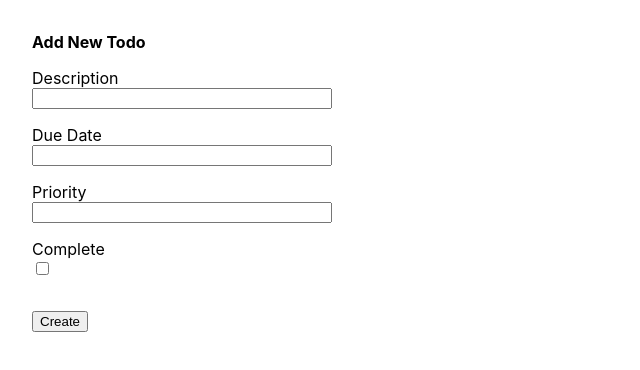
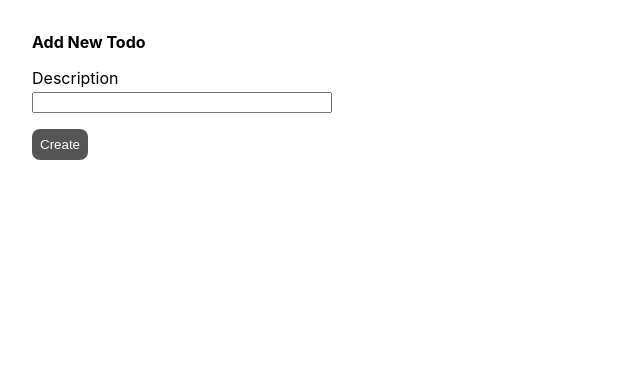
Before and after one commit to ksmith0813/basic-form, a React (Create React App) app: page / in a window 1280 px wide. Shown: the top 370 px of the page, without its empty margins (0-640 px from the left). Built offline with nearby package versions, Linux system fonts and the light colour scheme; data requests are answered from the project's data file.

Commit message:
added validation, more styling, formatting

```diff
--- a/db.json
+++ b/db.json
@@ -1,3 +1,3 @@
 {
-  "tasks": []
+  "todos": []
 }
--- a/src/App.css
+++ b/src/App.css
@@ -1,3 +1,17 @@
+body {
+  margin: 0;
+  font-family: -apple-system, BlinkMacSystemFont, 'Segoe UI', 'Roboto', 'Oxygen',
+    'Ubuntu', 'Cantarell', 'Fira Sans', 'Droid Sans', 'Helvetica Neue',
+    sans-serif;
+  -webkit-font-smoothing: antialiased;
+  -moz-osx-font-smoothing: grayscale;
+}
+
+code {
+  font-family: source-code-pro, Menlo, Monaco, Consolas, 'Courier New',
+    monospace;
+}
+
 .todo-container {
   padding: 2rem;
 }
@@ -12,16 +26,32 @@
 }
 
 .todo-form div {
+  font-weight: bold;
   display: flex;
   justify-content: flex-start;
   flex-direction: column;
   padding-bottom: 1rem;
 }
 
-.todo-form div .complete {
-  width: 20px;
+.todo-form div span {
+  font-weight: normal;
+  margin-bottom: .25rem;
+}
+
+.todo-form .complete {
+  color: #1890ff;
+}
+
+.todo-form .complete.not {
+  color: #fa3c2b;
 }
 
 .todo-form .button {
+  background-color: #555555;
+  color: #FFFFFF;
+  border-radius: .5rem;
+  border: none;
+  padding: .5rem;
   margin-right: 1rem;
+  height: 30;
 }
--- a/src/App.js
+++ b/src/App.js
@@ -1,4 +1,4 @@
-import './App.css';
-import { Todos } from './components/todos';
+import './App.css'
+import { Todos } from './components/todos'
 
-export const App = () => <Todos />;
+export const App = () => <Todos />
--- a/src/components/todoContext.jsx
+++ b/src/components/todoContext.jsx
@@ -1,33 +1,42 @@
-import React, { createContext, useContext, useState } from 'react';
+import React, { createContext, useContext, useState } from 'react'
 
-const TodoContext = createContext(null);
+const TodoContext = createContext(null)
 
-const url = 'http://localhost:3001/tasks';
+const url = 'http://localhost:3001/todos'
 const headers = {
   'Accept': 'application/json',
   'Content-Type': 'application/json'
-};
+}
 
 export const TodoProvider = ({ children }) => {
-  const [todos, setTodos] = useState([]);
-  const [refetch, setRefetch] = useState(false);
+  const [todos, setTodos] = useState([])
+  const [refetch, setRefetch] = useState(false)
 
   const fetcher = (method, formData) => {
     const params = formData.id ? `/${formData.id}` : ''
-    const currentUrl = `${url}${params}`;
+    const currentUrl = `${url}${params}`
 
     fetch(currentUrl, { method: method, headers: headers, body: JSON.stringify(formData)})
       .then((response) => response.json())
-      .then(() => setRefetch(!refetch));
+      .then(() => setRefetch(!refetch))
   }
 
-  const addTodo = (todo) => fetcher('POST', todo);
+  const validate = (todo) => {
+    if (!todo.description) {
+      alert('Please add a todo description')
+      return false
+    }
 
-  const updateTodo = (todo) => fetcher('PUT', todo);
+    return true
+  }
 
-  const completeTodo = (todo) => fetcher('PUT', { ...todo, complete: true });
+  const addTodo = (todo) => validate(todo) && fetcher('POST', todo)
 
-  const deleteTodo = (todo) => fetcher('DELETE', todo);
+  const updateTodo = (todo) => validate(todo) && fetcher('PUT', todo)
+
+  const completeTodo = (todo) => validate(todo) && fetcher('PUT', { ...todo, complete: true })
+
+  const deleteTodo = (todo) => fetcher('DELETE', todo)
 
   const contextValues = {
     url,
@@ -38,11 +47,11 @@ export const TodoProvider = ({ children }) => {
     updateTodo,
     completeTodo,
     deleteTodo
-  };
+  }
 
   return (
     <TodoContext.Provider value={contextValues}>{children}</TodoContext.Provider>
   )
 }
 
-export const useTodosContext = () => useContext(TodoContext);
+export const useTodosContext = () => useContext(TodoContext)
--- a/src/components/todoForm.jsx
+++ b/src/components/todoForm.jsx
@@ -1,17 +1,16 @@
 import React, { useEffect, useState } from 'react'
-import moment from 'moment';
-import { useTodosContext } from './todoContext';
+import { useTodosContext } from './todoContext'
 
 export const TodoForm = ({ todo }) => {
-  const { addTodo, updateTodo, completeTodo, deleteTodo } = useTodosContext();
+  const { addTodo, updateTodo, completeTodo, deleteTodo } = useTodosContext()
 
-  const [currentTodo, setCurrentTodo] = useState({});
+  const [currentTodo, setCurrentTodo] = useState({})
 
-  useEffect(() =>  todo && setCurrentTodo(todo), [todo]);
+  useEffect(() => todo && setCurrentTodo(todo), [todo])
 
-  const isNew = currentTodo?.id === undefined;
+  const isNew = currentTodo?.id === undefined
 
-  const handleSubmit = () => isNew ? addTodo(currentTodo) : updateTodo(currentTodo);
+  const handleSubmit = () => isNew ? addTodo(currentTodo) : updateTodo(currentTodo)
 
   return (
     <div>
@@ -25,32 +24,11 @@ export const TodoForm = ({ todo }) => {
             type='text'
             onChange={(e) => setCurrentTodo({ ...currentTodo, description: e.target.value} )} />
         </div>
-        <div>
-          <span>Due Date</span>
-          <input
-            value={currentTodo?.dueDate ? moment(currentTodo.dueDate, 'MM/DD/YYYY').format('MM/DD/YYYY') : ''}
-            name='dueDate'
-            type='text'
-            onChange={(e) => setCurrentTodo({ ...currentTodo, dueDate: e.target.value })} />
-        </div>
-        <div>
-          <span>Priority</span>
-          <input
-            value={currentTodo?.priority || ''}
-            name='priority'
-            type='text'
-            onChange={(e) => setCurrentTodo({ ...currentTodo, priority: e.target.value })} />
-        </div>
-        <div>
-          <div className='complete'>
-            <span>Complete</span>
-            <input
-              checked={currentTodo?.complete || false}
-              name='complete'
-              type='checkbox'
-              onChange={(e) => setCurrentTodo({ ...currentTodo, complete: e.target.checked })} />
-            </div>
-        </div>
+        {currentTodo?.id && (
+          <div className={`${currentTodo.complete ? '' : 'not '} complete`}>
+            {currentTodo.complete ? 'Completed' : 'Not Completed'}
+          </div>
+        )}
         <input className='button' type='submit' onClick={handleSubmit} value={todo ? 'Edit' : 'Create' } />
         {!isNew && (
           <>
--- a/src/index.css
+++ /dev/null
@@ -1,13 +0,0 @@
-body {
-  margin: 0;
-  font-family: -apple-system, BlinkMacSystemFont, 'Segoe UI', 'Roboto', 'Oxygen',
-    'Ubuntu', 'Cantarell', 'Fira Sans', 'Droid Sans', 'Helvetica Neue',
-    sans-serif;
-  -webkit-font-smoothing: antialiased;
-  -moz-osx-font-smoothing: grayscale;
-}
-
-code {
-  font-family: source-code-pro, Menlo, Monaco, Consolas, 'Courier New',
-    monospace;
-}
```
Also changed, not shown: src/components/todos.jsx (+8 -8 lines), src/index.js (+6 -7 lines), src/setupTests.js (deleted, +0 -5 lines), 1 other file (tests, documents, lock files or other folders).
